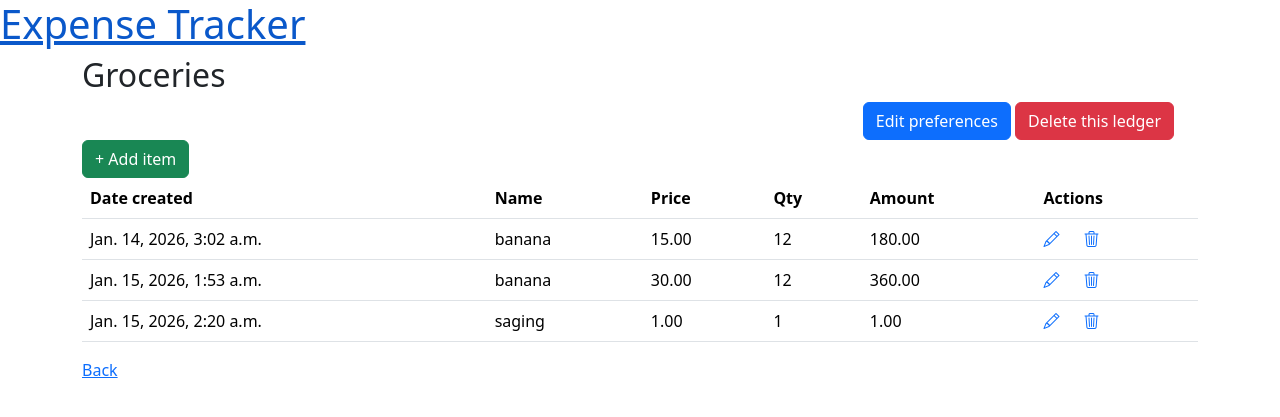
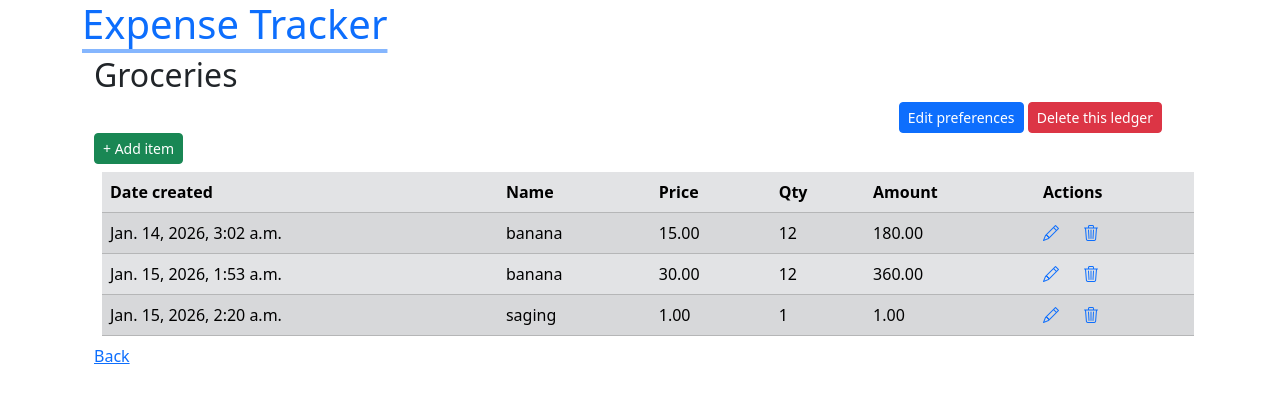
Before and after one commit to beelders-dev/personal-finance, a Django app: page /expenses/ledgers/12/ in a window 1280 px wide. Shown: the top 417 px of the page. Run offline with Django 5.2, Linux system fonts and the light colour scheme; data comes from the database, SQL or seed files in the repository; both versions use the stored data as it was after the commit.

Commit message:
improve styling

```diff
--- a/expenses/templates/expenses/base.html
+++ b/expenses/templates/expenses/base.html
@@ -8,11 +8,11 @@
 
     <title>Document</title>
   </head>
-  <body>
+  <body class="container-lg">
     <header>
-      <h1><a href="{% url 'expenses:ledgers' %}">Expense Tracker</a></h1>
+      <h1><a href="{% url 'expenses:ledgers' %}" class="link-offset-2 link-underline link-underline-opacity-50">Expense Tracker</a></h1>
     </header>
-    <main class="container ">{% block content %} {% endblock content %}</main>
+    <main class="container">{% block content %} {% endblock content %}</main>
     <script src="https://cdn.jsdelivr.net/npm/bootstrap@5.3.8/dist/js/bootstrap.bundle.min.js" crossorigin="anonymous"></script>
   </body>
 </html>
--- a/expenses/templates/expenses/expenseitem_table.html
+++ b/expenses/templates/expenses/expenseitem_table.html
@@ -1,5 +1,5 @@
 {% block content %}
-<table class="table">
+<table class="table table-striped table-secondary m-2">
   <thead>
     <tr>
       <th>Date created</th>
--- a/expenses/templates/expenses/ledger_detail.html
+++ b/expenses/templates/expenses/ledger_detail.html
@@ -3,12 +3,12 @@
 
 <div class="container gap-3 ">
     <div class="container gap-3 text-end">
-        <a href="{% url 'expenses:ledger_update' ledger.id %}" class="btn btn-primary">Edit preferences</a>
-        <a href="{% url 'expenses:ledger_delete' ledger.id %}" class="btn btn-danger">Delete this ledger</a>
+        <a href="{% url 'expenses:ledger_update' ledger.id %}" class="btn btn-primary btn-sm">Edit preferences</a>
+        <a href="{% url 'expenses:ledger_delete' ledger.id %}" class="btn btn-danger btn-sm">Delete this ledger</a>
     </div>
 </div>
 
-<a href="{% url 'expenses:add_item' ledger.id %}" class="btn btn-success">+ Add item</a>
+<a href="{% url 'expenses:add_item' ledger.id %}" class="btn btn-success btn-sm">+ Add item</a>
 {% include "expenses/expenseitem_table.html" with expenseitem_list=ledger.items.all %}
 <a href="{% url 'expenses:ledgers' %}">Back</a>
 {% endblock content%}
--- a/expenses/templates/expenses/ledger_form.html
+++ b/expenses/templates/expenses/ledger_form.html
@@ -1,6 +1,6 @@
 {% extends 'expenses/base.html' %} {% block content %}
-<form action="" method="post">
-  {% csrf_token %} {{ form }}
+<form action="" method="post" class="w-50">
+  {% csrf_token %} {{ form.as_p }}
   <input type="submit" class="btn btn-primary" value="{{ form.instance.pk|yesno:'Update,Add' }}" />
   {% include 'expenses/partials/cancel.html' %}
 </form>
--- a/expenses/templates/expenses/ledger_list.html
+++ b/expenses/templates/expenses/ledger_list.html
@@ -1,6 +1,6 @@
 {% extends 'expenses/base.html' %} {% block content %}
 
-<a href="{% url 'expenses:ledger_create' %}">Create Ledger</a>
+<a href="{% url 'expenses:ledger_create' %}" class="link-offset-2 link-underline link-underline-opacity-50">Create Ledger</a>
 
 <table class="table">
   <thead>
@@ -16,7 +16,7 @@
   {% for ledger in ledger_list %}
     <tr>
       <td>
-        <a href="{% url 'expenses:ledger_detail' ledger.id  %}">{{ ledger.name }}</a>
+        <a href="{% url 'expenses:ledger_detail' ledger.id  %}"class="link-offset-2 link-underline link-underline-opacity-50">{{ ledger.name }}</a>
       </td>
       <td>{{ledger.total_items|default:0}}</td>
       <td>{{ ledger.total_amt|default:0|floatformat:2 }}</td>
--- a/expenses/templates/expenses/partials/cancel.html
+++ b/expenses/templates/expenses/partials/cancel.html
@@ -1,6 +1,6 @@
 <!-- Cancel button back to the Ledger -->
  {% if ledger.id %}
-<a href="{% url 'expenses:ledger_detail' ledger.id %}">Cancel</a>
+<a href="{% url 'expenses:ledger_detail' ledger.id %}" class="btn btn-warning">Cancel</a>
 {% else %}
-<a href="{% url 'expenses:ledgers' %}">Cancel</a>
+<a href="{% url 'expenses:ledgers' %}" class="btn btn-warning">Cancel</a>
 {% endif %}
```
Also changed, not shown: db.sqlite3.
